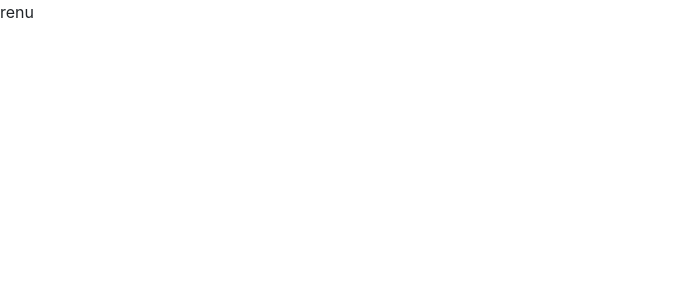
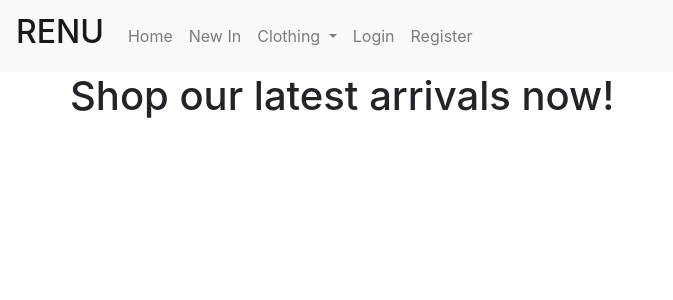
Before and after one commit to Code-Institute-Submissions/sarahob96-re-nu_DecResub, a Django app: page / in a window 1280 px wide. Before the commit the part shown is almost empty. Shown: the top 300 px of the page, without its empty margins (0-673 px from the left). Run offline with Django 3.2, Linux system fonts and the light colour scheme.

Commit message:
add a navbar feature to base.html

```diff
--- a/home/templates/home/index.html
+++ b/home/templates/home/index.html
@@ -2,5 +2,13 @@
 {% load static %}
 
 {% block body %}
-renu
+    <div class="container h-100">
+        <div class="row h-100">
+            <div class="my-auto">
+                <h1>
+                    Shop our latest arrivals now!
+                </h1>
+            </div>
+        </div>
+    </div>
 {% endblock %}
--- a/templates/base.html
+++ b/templates/base.html
@@ -18,7 +18,7 @@
      <script src="https://cdn.jsdelivr.net/npm/jquery@3.5.1/dist/jquery.slim.min.js" integrity="sha384-DfXdz2htPH0lsSSs5nCTpuj/zy4C+OGpamoFVy38MVBnE+IbbVYUew+OrCXaRkfj" crossorigin="anonymous"></script>
      <script src="https://cdn.jsdelivr.net/npm/bootstrap@4.6.2/dist/js/bootstrap.bundle.min.js" integrity="sha384-Fy6S3B9q64WdZWQUiU+q4/2Lc9npb8tCaSX9FK7E8HnRr0Jz8D6OP9dO5Vg3Q9ct" crossorigin="anonymous"></script>
 
-    <title> RE-NU Apparel {% block title %}{% endblock %}</title>
+    <title> RENU Apparel {% block title %}{% endblock %}</title>
   </head>
   <body>
     <header class="container-fluid fixed-top">  </header>
@@ -27,6 +27,47 @@
         <div class="message-container"></div>
         {% endif %}
 
+          <nav class="navbar navbar-expand-lg navbar-light bg-light">
+            <a class="navbar-brand brand-text nav-icon " href="{% url 'home' %}"> <h2> RENU</h2> </a>
+            <button class="navbar-toggler" type="button" data-toggle="collapse" data-target="#navbarSupportedContent" aria-controls="navbarSupportedContent" aria-expanded="false" aria-label="Toggle navigation">
+              <span class="navbar-toggler-icon"></span>
+            </button>
+
+            <div class="collapse navbar-collapse" id="navbarSupportedContent">
+              <ul class="navbar-nav mr-auto">
+                <li class="nav-item">
+                  <a class="nav-link" href="{% url 'home' %}">Home <span class="sr-only">(current)</span></a>
+                </li>
+                <li class="nav-item">
+                  <a class="nav-link" href=""> New In </a>
+                </li>
+                <li class="nav-item dropdown">
+                  <a class="nav-link dropdown-toggle" href="" id="navbarDropdown" role="button" data-toggle="dropdown" aria-haspopup="true" aria-expanded="false">
+                    Clothing
+                  </a>
+                  <div class="dropdown-menu" aria-labelledby="navbarDropdown">
+                    <a class="dropdown-item" href=""> Sweatshirts </a>
+                    <a class="dropdown-item" href=""> Tops </a>
+                    <a class="dropdown-item" href=""> Bottoms </a>
+                    <a class="dropdown-item" href=""> Sports Bras  </a>
+                  </div>
+                </li>
+
+
+                {% if user.is_authenticated %}
+
+                    <li class=" nav-item nav-padding"><a class="nav-link" href=""> Profile </a></li>
+                    <li class=" nav-item"><a class="nav-link" href=""> Logout</a></li>
+                    {%else%}
+                    <li class="nav-item"><a class="nav-link" href=""> Login</a></li>
+                    <li class="nav-item"><a class="nav-link" href=""> Register</a></li>
+                    {% endif %}
+              </ul>
+
+            </div>
+          </nav>
+
+
         {% block body %}
         {% endblock %}
 
```
